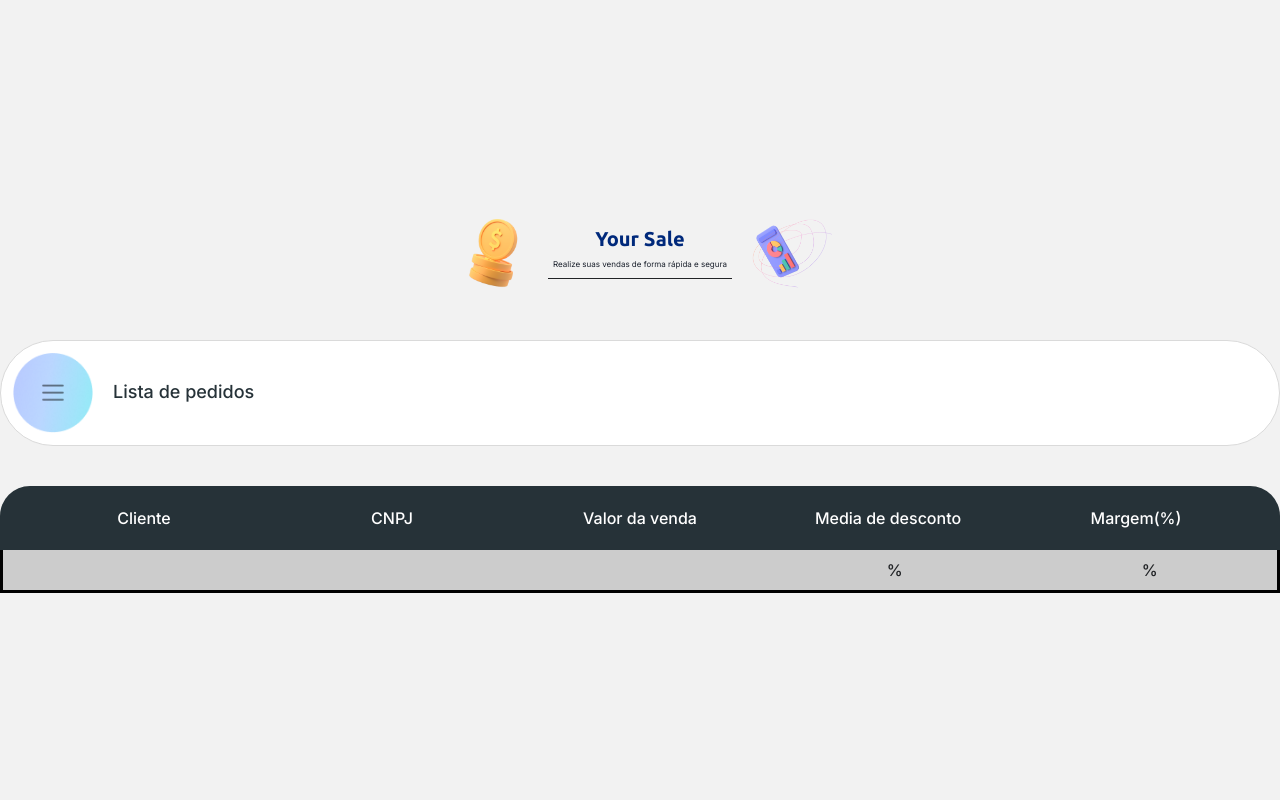
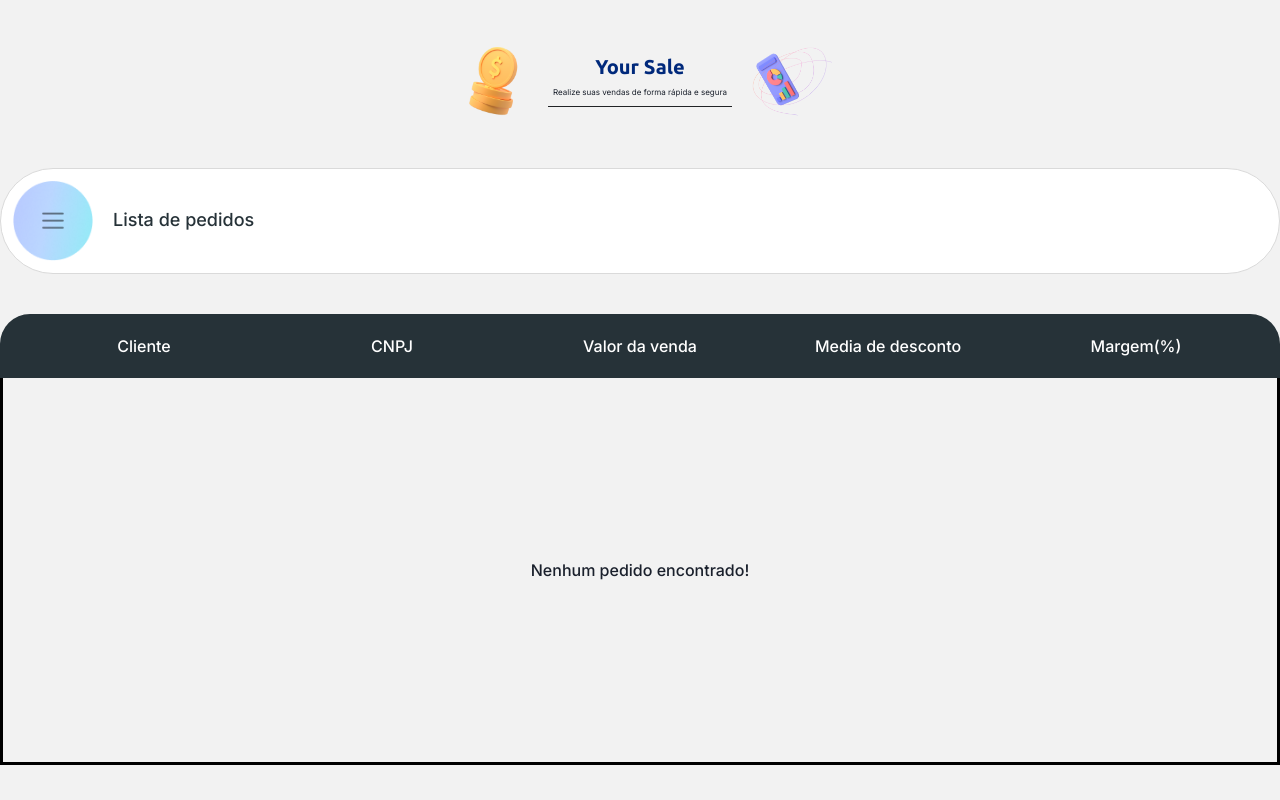
Before and after one commit to Bertonsin/your_sale, a React (Vite) app: page /orderList in a window 1280 px wide. Built offline with nearby package versions, Linux system fonts and the light colour scheme.

Commit message:
fix: :adhesive_bandage: Corrigindo a exibição de lista em orderlist
Foi corrigida a exibição quando não existem pedidos na orderlist

```diff
--- a/src/pages/orderList/index.tsx
+++ b/src/pages/orderList/index.tsx
@@ -71,7 +71,7 @@ export default function OrderList() {
             justifyContent="center"
             alignItems="center"
           >
-            {orderList.length > 0 ? (
+            {orderList[0].length > 0 ? (
               orderList.map((itemArray, indexArray) => {
                 return (
                   <Link
```
